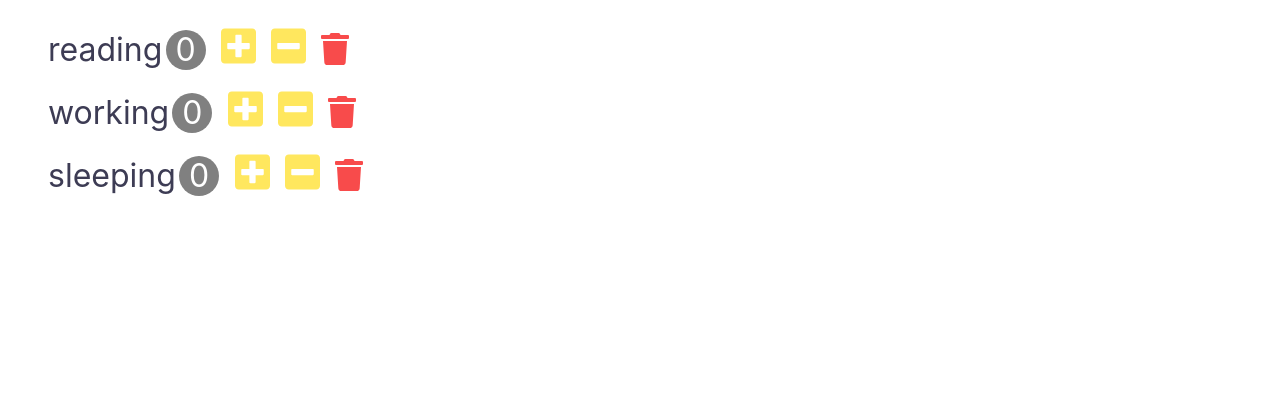
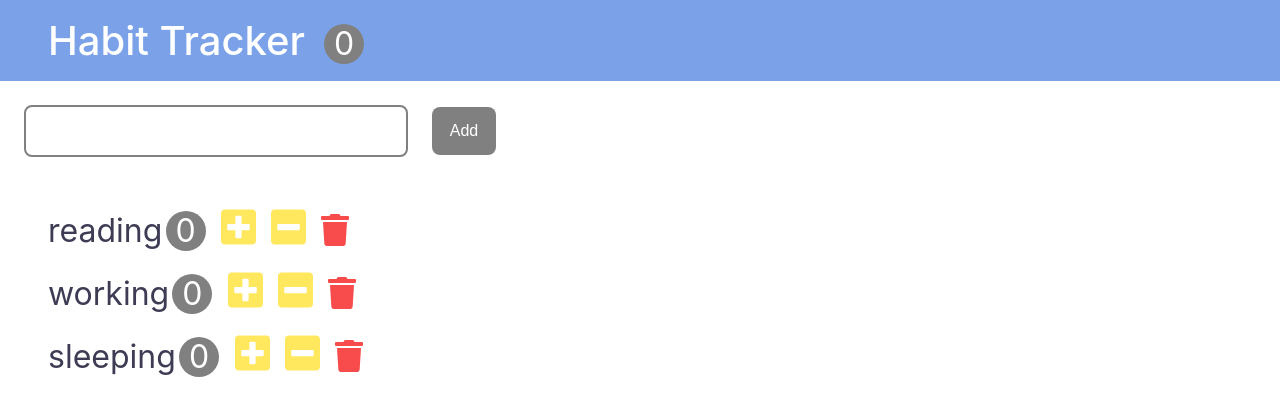
Before and after one commit to y-solb/habit-tracker, a React (Create React App) app: page / in a window 1280 px wide. Shown: the top 416 px of the page. Built offline with nearby package versions, Linux system fonts and the light colour scheme.

Commit message:
feat : add navbar component

```diff
--- a/src/app.jsx
+++ b/src/app.jsx
@@ -1,8 +1,53 @@
+import React, { Component } from 'react';
 import './app.css';
+import HabitAddForm from './components/habitAddForm';
 import Habits from './components/habits';
+import Navbar from './components/navbar';
 
-function App() {
-  return <Habits />;
+class App extends Component {
+  state = {
+    habits: [
+      { id: 1, name: 'reading', count: 0 },
+      { id: 2, name: 'working', count: 0 },
+      { id: 3, name: 'sleeping', count: 0 },
+    ],
+  };
+
+  handleIncrement = (habit) => {
+    const habits = [...this.state.habits];
+    const index = habits.indexOf(habit);
+    habits[index].count++;
+    this.setState({ habits }); // this.setState({ habits: habits });
+  };
+
+  handleDecrement = (habit) => {
+    const habits = [...this.state.habits];
+    const index = habits.indexOf(habit);
+    const count = habits[index].count - 1;
+    habits[index].count = count < 0 ? 0 : count;
+    this.setState({ habits });
+  };
+
+  handleDelete = (habit) => {
+    const habits = this.state.habits.filter((item) => item.id !== habit.id);
+    this.setState({ habits });
+  };
+
+  render() {
+    return (
+      <>
+        <Navbar totalCount={this.state.habits.filter((item) => item.count > 0).length} />
+        <HabitAddForm />
+        <Habits
+          key={this.state.habits.id}
+          habits={this.state.habits}
+          onIncrement={this.handleIncrement}
+          onDecrement={this.handleDecrement}
+          onDelete={this.handleDelete}
+        />
+      </>
+    );
+  }
 }
 
 export default App;
--- /dev/null
+++ b/src/components/habitAddForm.jsx
@@ -0,0 +1,14 @@
+import React, { Component } from 'react';
+
+class HabitAddForm extends Component {
+  render() {
+    return (
+      <form className="add-form">
+        <input type="text" className="input-box" />
+        <button className="add-btn">Add</button>
+      </form>
+    );
+  }
+}
+
+export default HabitAddForm;
--- a/src/components/habits.jsx
+++ b/src/components/habits.jsx
@@ -2,44 +2,16 @@ import React, { Component } from 'react';
 import Habit from './habit';
 
 class Habits extends Component {
-  state = {
-    habits: [
-      { id: 1, name: 'reading', count: 0 },
-      { id: 2, name: 'working', count: 0 },
-      { id: 3, name: 'sleeping', count: 0 },
-    ],
-  };
-
-  handleIncrement = (habit) => {
-    const habits = [...this.state.habits];
-    const index = habits.indexOf(habit);
-    habits[index].count++;
-    this.setState({ habits }); // this.setState({ habits: habits });
-  };
-
-  handleDecrement = (habit) => {
-    const habits = [...this.state.habits];
-    const index = habits.indexOf(habit);
-    const count = habits[index].count - 1;
-    habits[index].count = count < 0 ? 0 : count;
-    this.setState({ habits });
-  };
-
-  handleDelete = (habit) => {
-    const habits = this.state.habits.filter((item) => item.id !== habit.id);
-    this.setState({ habits });
-  };
-
   render() {
     return (
       <ul>
-        {this.state.habits.map((habit) => (
+        {this.props.habits.map((habit) => (
           <Habit
             key={habit.id}
             habit={habit}
-            onIncrement={this.handleIncrement}
-            onDecrement={this.handleDecrement}
-            onDelete={this.handleDelete}
+            onIncrement={this.props.onIncrement}
+            onDecrement={this.props.onDecrement}
+            onDelete={this.props.onDelete}
           />
         ))}
       </ul>
--- /dev/null
+++ b/src/components/navbar.jsx
@@ -0,0 +1,14 @@
+import React, { Component } from 'react';
+
+class Navbar extends Component {
+  render() {
+    return (
+      <nav className="navbar">
+        <span className="navbar-title">Habit Tracker</span>
+        <span className="habit-count">{this.props.totalCount}</span>
+      </nav>
+    );
+  }
+}
+
+export default Navbar;
```
